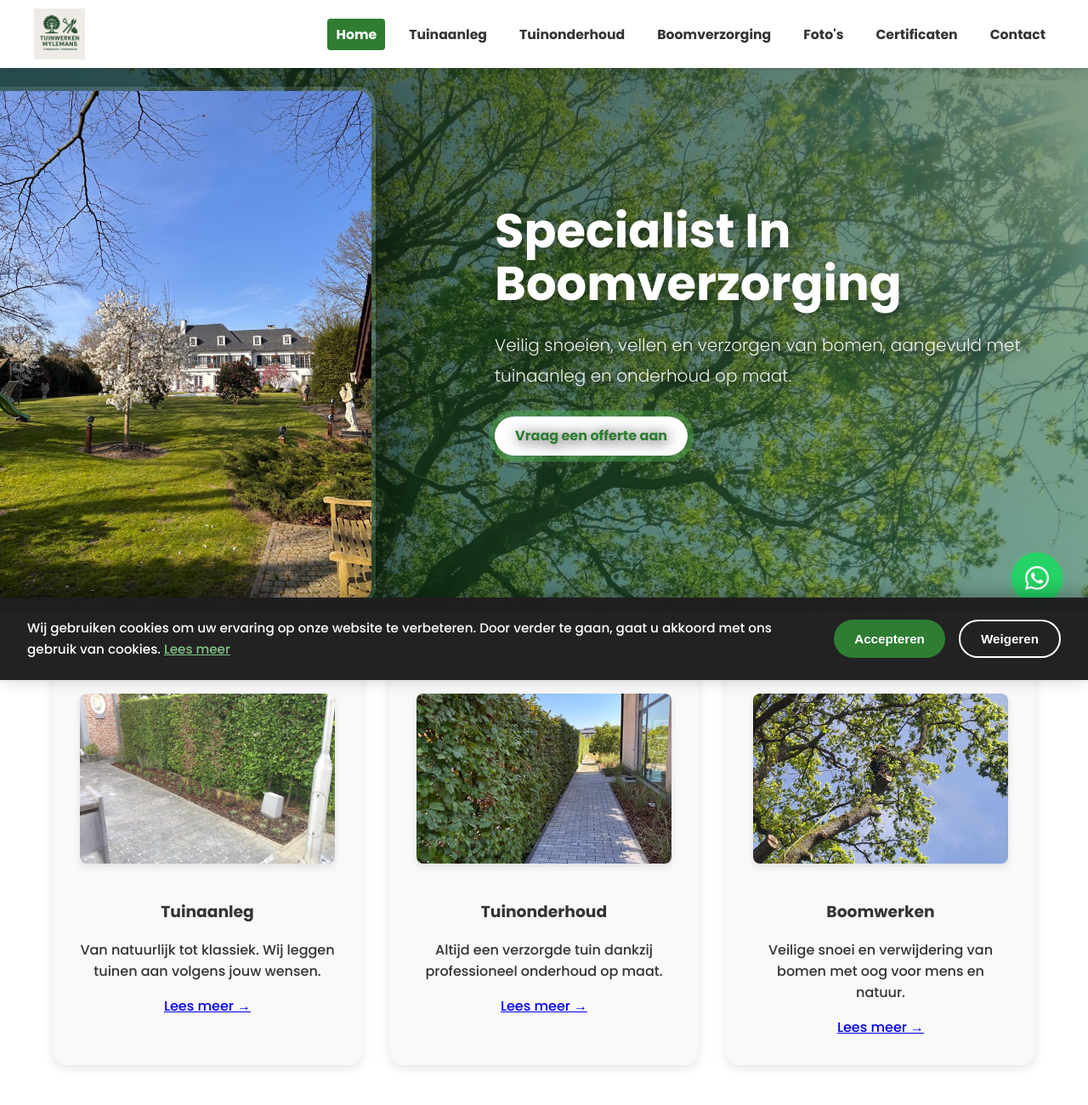
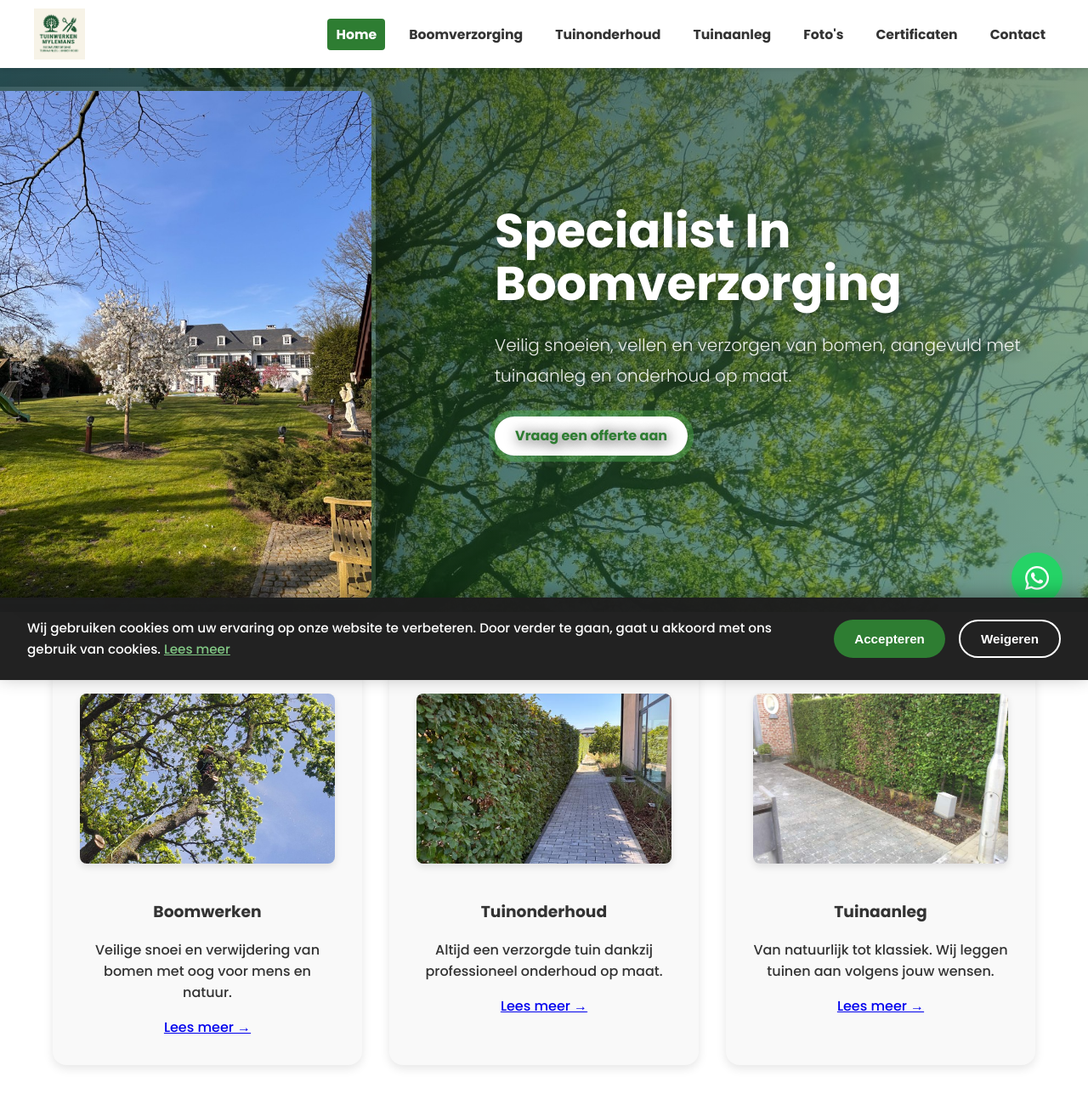
Before and after one commit to MilanWouters/MylemansThibe, a plain HTML site: page index.html in a window 1280 px wide. Shown: the top 1300 px of the page at 85% size. Drawn offline with Linux system fonts and the light colour scheme.

Commit message:
Update logo and service ordering

```diff
--- a/index.html
+++ b/index.html
@@ -71,10 +71,10 @@
             "latitude": 51.177850,
             "longitude": 4.523232
         },
-        "image": "https://tuinwerkenmylemans.be/fotos/logo.jpg",
+        "image": "https://tuinwerkenmylemans.be/fotos/web/bedrijf-logo.jpg",
         "priceRange": "$$",
         "areaServed": ["Vremde", "Boechout", "Mortsel", "Edegem", "Kontich", "Lint", "Hove", "Antwerpen"],
-        "serviceType": ["Tuinaanleg", "Tuinonderhoud", "Boomverzorging", "Boomwerken", "Snoeien", "Gazonaanleg"],
+        "serviceType": ["Boomverzorging", "Boomwerken", "Tuinonderhoud", "Tuinaanleg", "Snoeien", "Gazonaanleg"],
         "sameAs": [
             "https://www.facebook.com/tuinwerkenmylemans",
             "https://www.instagram.com/tuinwerken_mylemans"
@@ -91,7 +91,7 @@
     <div class="nav-overlay"></div>
     <nav class="navbar">
         <a href="index.html" class="logo-link">
-            <img src="fotos/logo.jpg" alt="Tuinwerken Mylemans logo" class="logo-img" />
+            <img src="fotos/web/bedrijf-logo.jpg" alt="Tuinwerken Mylemans logo" class="logo-img" />
         </a>
         <div class="hamburger">
             <span></span>
@@ -100,9 +100,9 @@
         </div>
         <ul class="nav-links">
             <li><a href="index.html" class="active">Home</a></li>
+            <li><a href="boomwerken.html">Boomverzorging</a></li>
+            <li><a href="tuinonderhoud.html">Tuinonderhoud</a></li>
             <li><a href="tuinaanleg.html">Tuinaanleg</a></li>
-            <li><a href="tuinonderhoud.html">Tuinonderhoud</a></li>
-            <li><a href="boomwerken.html">Boomverzorging</a></li>
             <li><a href="fotos.html">Foto's</a></li>
             <li><a href="certificaten.html">Certificaten</a></li>
             <li><a href="contact.html">Contact</a></li>
@@ -126,24 +126,24 @@
 
     <section class="features">
         <div class="feature-card fade-in">
-            <img src="fotos/aanleg2.jpg" alt="Boomwerken" class="feature-img" loading="lazy" />
-
-            <h3>Tuinaanleg</h3>
-            <p>Van natuurlijk tot klassiek. Wij leggen tuinen aan volgens jouw wensen.</p>
-            <a href="tuinaanleg.html" class="read-more">Lees meer →</a>
+            <img src="fotos/web/boom-klimwerk-2.jpg" alt="Professionele boomverzorging" class="feature-img" loading="lazy" decoding="async" />
+            <h3>Boomwerken</h3>
+            <p>Veilige snoei en verwijdering van bomen met oog voor mens en natuur.</p>
+            <a href="boomwerken.html" class="read-more">Lees meer →</a>
         </div>
         <div class="feature-card fade-in delay-1">
-            <img src="fotos/onderhoud5.jpg" alt="Boomwerken" class="feature-img" loading="lazy" />
+            <img src="fotos/onderhoud5.jpg" alt="Tuinonderhoud" class="feature-img" loading="lazy" />
 
             <h3>Tuinonderhoud</h3>
             <p>Altijd een verzorgde tuin dankzij professioneel onderhoud op maat.</p>
             <a href="tuinonderhoud.html" class="read-more">Lees meer →</a>
         </div>
         <div class="feature-card fade-in delay-2">
-            <img src="fotos/web/boom-klimwerk-2.jpg" alt="Professionele boomverzorging" class="feature-img" loading="lazy" decoding="async" />
-            <h3>Boomwerken</h3>
-            <p>Veilige snoei en verwijdering van bomen met oog voor mens en natuur.</p>
-            <a href="boomwerken.html" class="read-more">Lees meer →</a>
+            <img src="fotos/aanleg2.jpg" alt="Tuinaanleg" class="feature-img" loading="lazy" />
+
+            <h3>Tuinaanleg</h3>
+            <p>Van natuurlijk tot klassiek. Wij leggen tuinen aan volgens jouw wensen.</p>
+            <a href="tuinaanleg.html" class="read-more">Lees meer →</a>
         </div>
     </section>
 
```
Also changed, not shown: bedankt.html (+3 -3 lines), boomwerken.html (+3 -3 lines), certificaten.html (+3 -3 lines), contact.html (+4 -4 lines), fotos.html (+3 -3 lines), privacy.html (+3 -3 lines), tuinaanleg.html (+3 -3 lines), tuinonderhoud.html (+3 -3 lines), fotos/favicon.ico.
